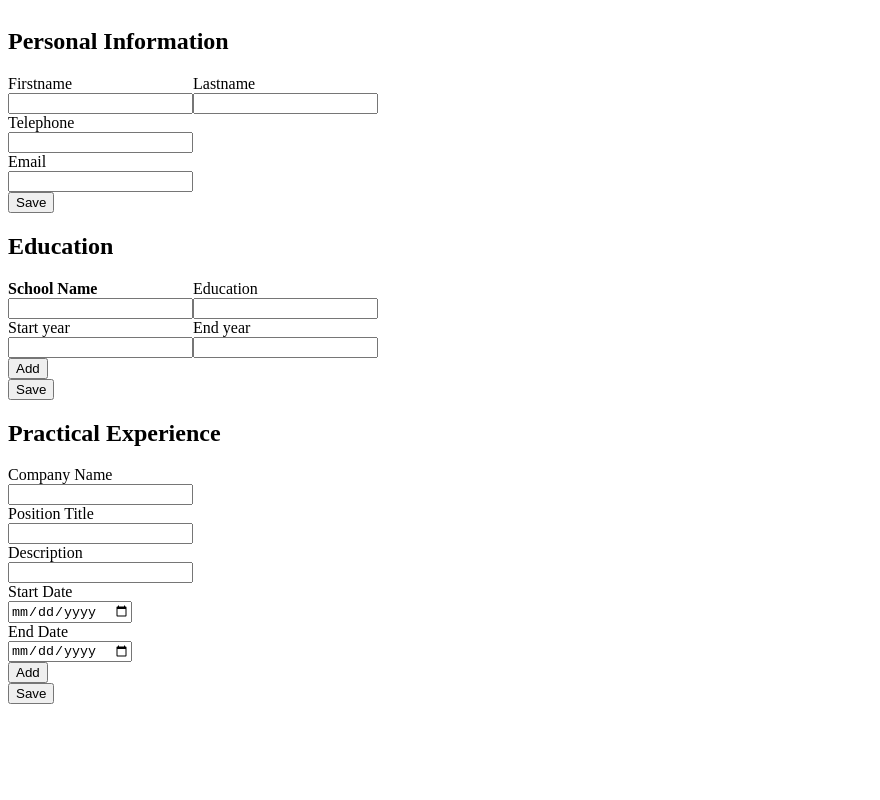
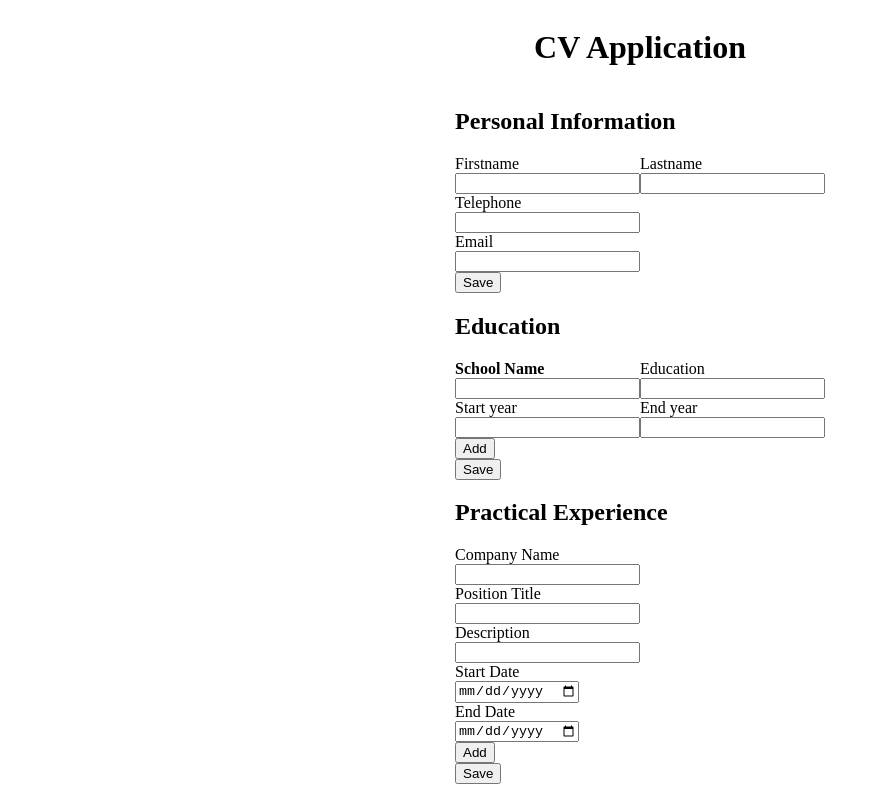
Before and after one commit to JSHC/odin-cvproject, a React (Create React App) app: page / in a window 1280 px wide. Shown: the whole page, without its empty margins (0-880 px from the left). Built offline with nearby package versions, Linux system fonts and the light colour scheme.

Commit message:
Add basic general layout

```diff
--- a/src/App.js
+++ b/src/App.js
@@ -2,6 +2,7 @@ import PersonalInfoSection from "./components/PersonalInfoSection";
 import React from "react";
 import EducationSection from "./components/EducationSection";
 import PracticalExperienceSection from "./components/PracticalExperienceSection";
+import './styles/App.css';
 
 class App extends React.Component {
   constructor(props) {
@@ -11,10 +12,13 @@ class App extends React.Component {
 
   render() {
     return (
-      <div>
-        <PersonalInfoSection />
-        <EducationSection />
-        <PracticalExperienceSection />
+      <div className="app">
+      <h1>CV Application</h1>
+        <div className="cv-container">
+          <PersonalInfoSection />
+          <EducationSection />
+          <PracticalExperienceSection />
+        </div>
       </div>
     );
   }
--- /dev/null
+++ b/src/styles/App.css
@@ -0,0 +1,8 @@
+.app {
+    display: grid;
+    justify-items: center;
+}
+
+.cv-container {
+
+}
```
